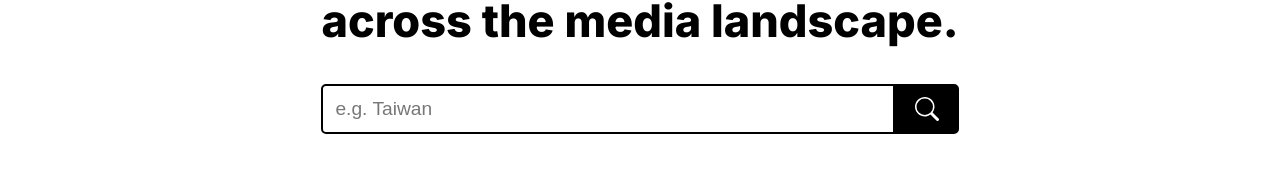
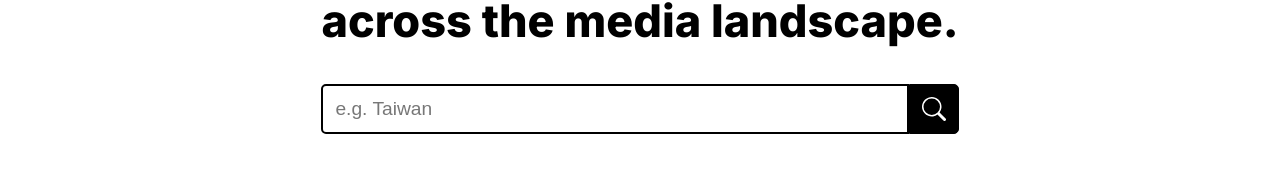
Before and after one commit to KeilerSwanson/Rhetoric, a Next.js app: page / in a window 1280 px wide. Shown: the part 340-512 px from the top of the page. Built offline with nearby package versions, Linux system fonts and the light colour scheme.

Commit message:
refactor: search button styling

```diff
--- a/components/Landing.js
+++ b/components/Landing.js
@@ -7,13 +7,11 @@ function Landing({ queryParams, setQueryParams, articles, initSearch }) {
 	const landingRef = useRef()
 	const messageClass = (articles || initSearch) ? styles.message : styles.messageShow
 
-	// useEffect(() => {
-	// 	landingRef.current.style.cssText = `height: calc(var(--vh) * 100);`
-	// })
-
 	function handleForm(e) {
 		e.preventDefault()
+
 		if (queryRef.current.value === queryParams.query) return
+
 		setQueryParams({
       query: queryRef.current.value,
       sources: queryParams.sources,
@@ -23,20 +21,14 @@ function Landing({ queryParams, setQueryParams, articles, initSearch }) {
 	}
 
 	return (
-		<section
-			ref={landingRef}
-			className={styles.landing}
-		>
+		<section ref={landingRef} className={styles.landing}>
 			<header className={styles.header}>
 				<h1 className={styles.heading}>
 					Compare news coverage
 					<br />
 					across the media landscape.
 				</h1>
-				<form
-					name='search'
-					className={styles.form}
-				>
+				<form name='search' className={styles.form}>
 					<input
 						ref={queryRef}
 						name='search'
@@ -46,12 +38,8 @@ function Landing({ queryParams, setQueryParams, articles, initSearch }) {
 						onClick={(e) => e.target.select()}
 						required={true}
 					/>
-					<button
-						onClick={handleForm}
-						className={styles.btn}
-					>
+					<button onClick={handleForm} className={styles.btn}>
 						<BsSearch />
-						T
 					</button>
 				</form>
 				<p className={messageClass}>{`No results for '${queryParams.query}'`}</p>
--- a/components/Loading.js
+++ b/components/Loading.js
@@ -4,11 +4,7 @@ function Loading({ loadingRef, isLoading }) {
 	const loadingClass = isLoading ? styles.loadingShow : styles.loading
 
 	return (
-		<div
-			ref={loadingRef}
-			// className={styles.loading}
-			className={loadingClass}
-		>
+		<div ref={loadingRef} className={loadingClass}>
 			<div className={styles.spinner}>
 				<span className={styles.cube1} />
 				<span className={styles.cube2} />
--- a/components/Sources.js
+++ b/components/Sources.js
@@ -1,7 +1,7 @@
 import { memo, useEffect } from 'react'
 import { BsChevronDown } from 'react-icons/bs'
 import Source from './Source'
-import { sourceList } from '../lib/sourceList'
+import sourceList from '../lib/sourceList'
 import styles from '../styles/MenuItem.module.scss'
 import effects from '../styles/Effects.module.scss'
 
--- a/lib/sourceList.js
+++ b/lib/sourceList.js
@@ -55,4 +55,4 @@ const sourceList = {
 	'Yahoo News': 'yahoo.com'
 }
 
-export { sourceList }
+export default sourceList
--- a/lib/utils.js
+++ b/lib/utils.js
@@ -1,4 +1,4 @@
-import { sourceList } from './sourceList'
+import sourceList from './sourceList'
 import { parseISO, format } from 'date-fns'
 
 // I'm only directly manipulating the DOM because there's no straightforward way to
--- a/pages/index.js
+++ b/pages/index.js
@@ -11,14 +11,15 @@ import BottomNav from '../components/BottomNav'
 import Loading from '../components/Loading'
 
 // Utilities
-import { sourceList } from '../lib/sourceList'
+import sourceList from '../lib/sourceList'
 import { disableBodyScroll, enableBodyScroll } from '../lib/utils'
 
 // Styles
 import * as styles from '../styles/Home.module.scss'
 
 
-export default function Home() {
+export default function Home(props) {
+	console.log('index page props: ', props)
   const date = useRef(new Date())
 
   // Refs for imperatively interacting with the DOM (dynamic styling, getting information, scrolling)
@@ -47,7 +48,7 @@ export default function Home() {
   })
   const [bookmarks, setBookmarks] = useState('{}')
 	// change function to setMenuOpen
-  const [menuOpen, openMenu] = useState(false)
+  const [menuOpen, setMenuOpen] = useState(false)
   const [isLoading, setIsLoading] = useState(false)
   const memoGetNews = useCallback(getNews, [queryParams])
 
@@ -89,7 +90,6 @@ export default function Home() {
     }
   }, [bookmarks])
 
-
   // Re-fetch news if any query parameters change
   useEffect(() => {
     if (queryParams.query === '') return
@@ -97,8 +97,12 @@ export default function Home() {
     memoGetNews()
   }, [queryParams, memoGetNews])
 
+
   async function getNews() {
     setIsLoading(true)
+		// Imperatively disable scrolling while loading articles
+			// No straightforward declarative way to access the 'body' element in Next
+			// Not manipulating anything React cares about
     disableBodyScroll()
 
     try {
@@ -132,7 +136,6 @@ export default function Home() {
     if (activeSources.join(',') === queryParams.sources.join(',')) return
 
     window.localStorage.setItem('sources', JSON.stringify(activeSources))
-
 		setQueryParams({
       query: queryParams.query,
 			sources: activeSources,
@@ -145,13 +148,13 @@ export default function Home() {
 
   function toggleMenu() {
     if (menuOpen) memoUpdateSources()
-    openMenu(!menuOpen)
+
+    setMenuOpen(!menuOpen)
   }
-
-  const memoToggleMenu = useCallback(toggleMenu, [menuOpen, memoUpdateSources])
 
   function nextPage() {
     if (news.numPages === queryParams.page) return
+
     setQueryParams({
       query: queryParams.query,
       sources: queryParams.sources,
@@ -164,6 +167,7 @@ export default function Home() {
 
   function prevPage() {
     if (queryParams.page === 1) return
+
     setQueryParams({
       query: queryParams.query,
       sources: queryParams.sources,
@@ -173,6 +177,7 @@ export default function Home() {
   }
 
   const memoPrevPage = useCallback(prevPage, [queryParams])
+
 
   return (
     <main className={styles.home}>
@@ -186,12 +191,11 @@ export default function Home() {
       <TopNav
         navRef={navRef}
         menuOpen={menuOpen}
-        toggleMenu={memoToggleMenu}
+        toggleMenu={toggleMenu}
       />
       <Landing
         queryParams={queryParams}
         setQueryParams={setQueryParams}
-        // initResults={initRender.current.results}
         initSearch={init.current.search}
         articles={news.articles}
       />
@@ -213,10 +217,7 @@ export default function Home() {
         nextPage={memoNextPage}
         prevPage={memoPrevPage}
       />
-      <Loading
-        loadingRef={loadingRef}
-        isLoading={isLoading}
-      />
+      <Loading loadingRef={loadingRef} isLoading={isLoading}/>
     </main>
   )
 }
--- a/styles/Landing.module.scss
+++ b/styles/Landing.module.scss
@@ -45,12 +45,10 @@
 
 .btn {
   cursor: pointer;
-	font-size: 1.6rem;
-	font-weight: 400;
   background: black;
-  padding: 1rem 2rem;
+  padding: 2rem;
 	border-radius: 0 5px 5px 0;
-	border: solid 2px black;
+	border: solid 1px black;
 	color: transparent;
 	position: relative;
 	display: flex;
```
Also changed, not shown: styles/Loading.module.scss (indentation only).
